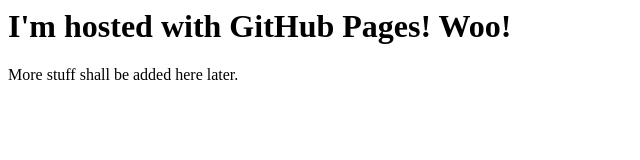
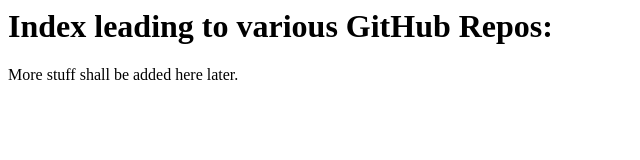
Before and after one commit to Noket/noket.github.io, a plain HTML site: page index.html in a window 1280 px wide. Shown: the whole page, without its empty margins (0-640 px from the left). Drawn offline with Linux system fonts and the light colour scheme.

Commit message:
reconfigured title
for increased boringness/professionalism

```diff
--- a/index.html
+++ b/index.html
@@ -3,7 +3,7 @@
 <title>Index</title>
 </head>
 <body>
-<h1>I'm hosted with GitHub Pages! Woo!</h1>
+<h1>Index leading to various GitHub Repos:</h1>
 
 More stuff shall be added here later.
 </body>
```
